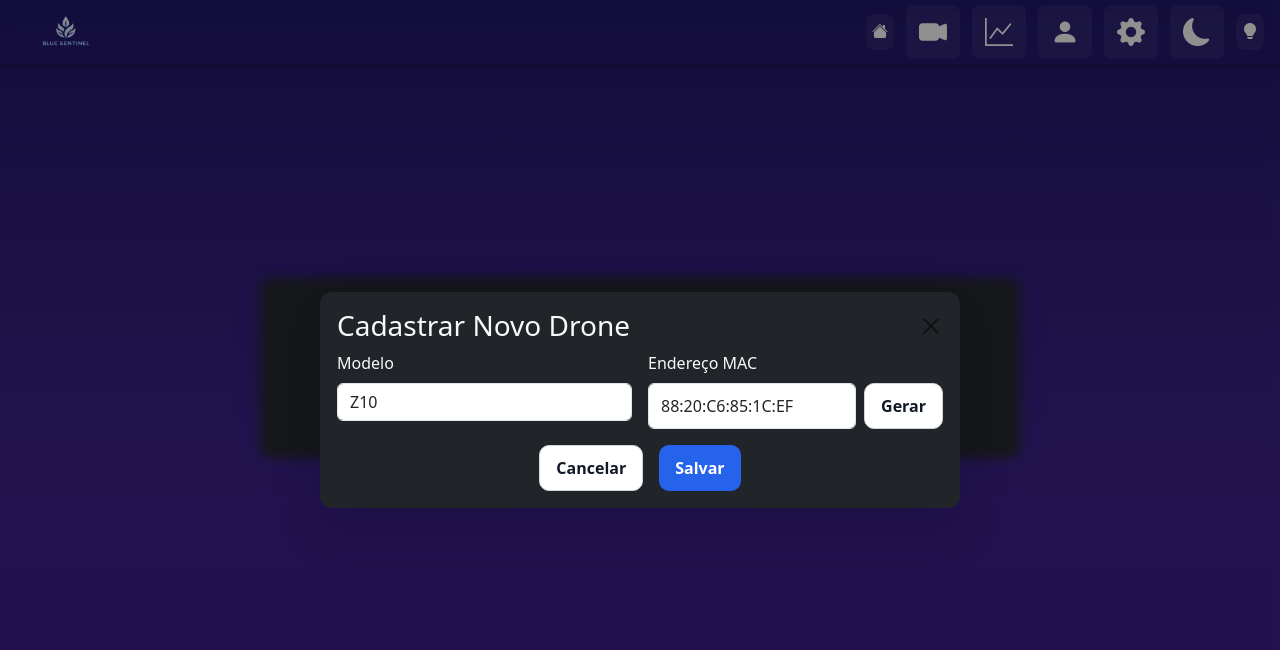
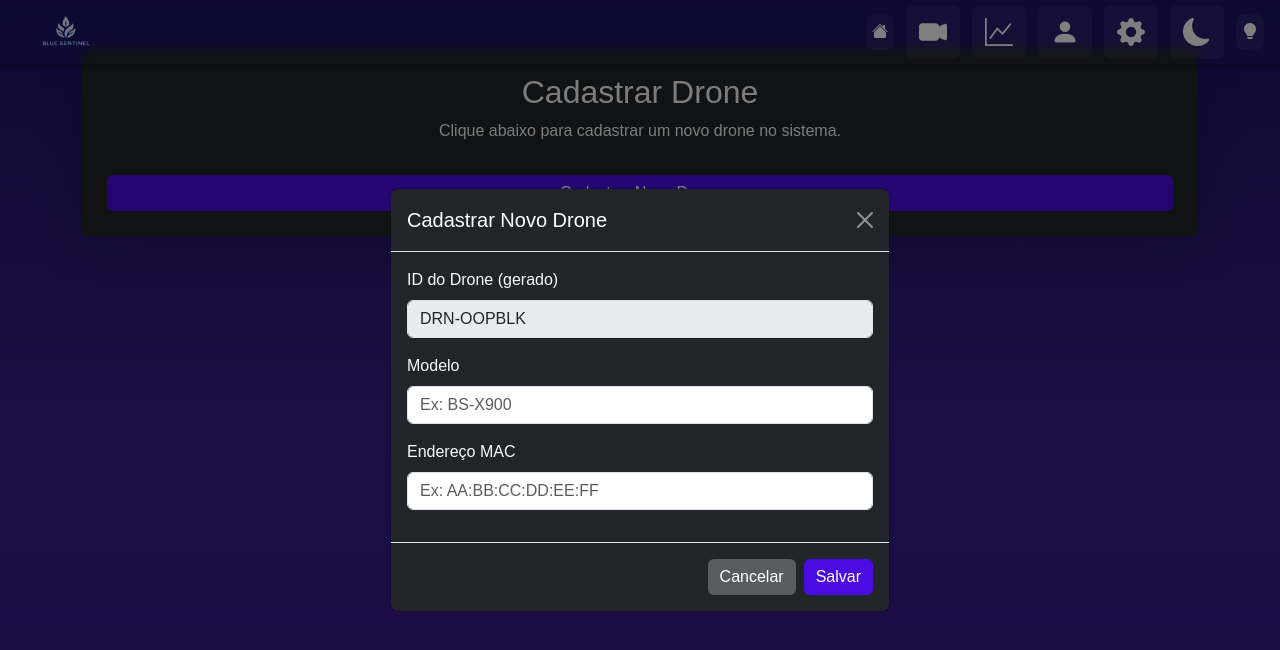
Before and after one commit to Matheus2306/BlueSentinelVite, a React (Vite) app: page /create-drones in a window 1280 px wide. Both pictures are taken after a click on the button "Cadastrar Novo Drone". Shown: the top 650 px of the page. Built offline with nearby package versions, Linux system fonts and the light colour scheme.

Commit message:
feat: implement user fetching functionality in Header and create user service

```diff
--- a/src/components/Header.jsx
+++ b/src/components/Header.jsx
@@ -4,6 +4,7 @@ import { toggleTheme } from "../theme";
 import LogoHeader from "../img/logoHeader.png";
 import { useTranslation } from "react-i18next";
 import { clearToken, token } from "../js/Token";
+import { fetchUser } from "../js/user";
 
 const Header = () => {
   const navigate = useNavigate();
@@ -21,23 +22,10 @@ const Header = () => {
     try {
       setLoadingUser(true);
 
-      const fetchUser = async () => {
-        const response = await fetch(
-          "http://bluesentinal.somee.com/api/Usuarios/me",
-          {
-            method: "GET",
-            headers: {
-              "Content-Type": "application/json",
-              Authorization: token,
-            },
-          }
-        );
-        if (response.ok) {
-          const data = await response.json();
-          setUser(data);
-        }
-      };
-      fetchUser();
+
+      fetchUser().then((data) => {
+        setUser(data);
+      });
     } catch (e) {
       console.error("Failed to fetch user info", e);
     } finally {
--- /dev/null
+++ b/src/js/user.js
@@ -0,0 +1,18 @@
+import { token } from "./Token";
+
+export const fetchUser = async () => {
+        const response = await fetch(
+          "http://bluesentinal.somee.com/api/Usuarios/me",
+          {
+            method: "GET",
+            headers: {
+              "Content-Type": "application/json",
+              Authorization: token,
+            },
+          }
+        );
+        if (response.ok) {
+          const data = await response.json();
+          return data;
+        }
+      };
--- a/src/pages/CreateDrones.jsx
+++ b/src/pages/CreateDrones.jsx
@@ -1,38 +1,25 @@
 import React, { useState } from "react";
 import Header from "../components/Header";
+import { Navigate } from "react-router";
 
 const CreateDrones = () => {
+  // --- Proteção Admin ---
+
+
   const [isOpen, setIsOpen] = useState(false);
   const [droneId, setDroneId] = useState("");
   const [model, setModel] = useState("");
   const [mac, setMac] = useState("");
-  const [linked, setLinked] = useState(false);
 
-  // generators
+  // Gerador de ID
   function generateId() {
     return `DRN-${Date.now().toString(36).slice(-6).toUpperCase()}`;
   }
 
-  function generateMac() {
-    const bytes = Array.from({ length: 6 }, () =>
-      Math.floor(Math.random() * 256)
-    );
-    return bytes
-      .map((b) => b.toString(16).padStart(2, "0"))
-      .join(":")
-      .toUpperCase();
-  }
-
-  function generateModel() {
-    const models = ["X100", "X200", "Z10", "T1", "A7", "M50"];
-    return models[Math.floor(Math.random() * models.length)];
-  }
-
   function initNewDrone() {
     setDroneId(generateId());
-    setModel(generateModel());
-    setMac(generateMac());
-    setLinked(false);
+    setModel("");
+    setMac("");
   }
 
   function openModal() {
@@ -41,7 +28,7 @@ const CreateDrones = () => {
   }
 
   function handleSave() {
-    const payload = { id: droneId, model, mac, linked };
+    const payload = { id: droneId, model, mac, linked: false };
     console.log("Criar drone:", payload);
     setIsOpen(false);
   }
@@ -50,81 +37,83 @@ const CreateDrones = () => {
     <>
       <Header />
 
-      <div className={`create-drone-page ${isOpen ? "modal-open-custom" : ""}`}>
-        <div id="create-drone-card" className="card text-center p-4 bg-dark text-light">
-          <h2 style={{ margin: 0 }}>Cadastrar Drone</h2>
-          <p className="text-light">
-            Clique aqui para cadastrar um novo drone no sistema.
-          </p>
-          <div className="d-flex justify-content-center mt-3">
-            <button onClick={openModal} className="btn btn-primary">
+      {/* Página */}
+      <div className={`container py-5 ${isOpen ? "modal-open-custom" : ""}`}>
+        <div className="card bg-dark text-light text-center p-4 shadow-lg">
+          <h2 className="mb-2">Cadastrar Drone</h2>
+          <p>Clique abaixo para cadastrar um novo drone no sistema.</p>
+          <button className="btn btn-primary mt-3" onClick={openModal}>
             Cadastrar Novo Drone
           </button>
         </div>
       </div>
-      </div>
 
+      {/* Modal */}
       {isOpen && (
         <>
           <div
-            className="modal-backdrop-custom"
+            className="modal-backdrop fade show"
             onClick={() => setIsOpen(false)}
-          />
-          <div className="modal-wrapper d-flex justify-content-center align-items-center">
+          ></div>
+
+          <div className="modal d-block" tabIndex="-1">
+            <div className="modal-dialog modal-dialog-centered">
               <div
-              className="modal-content-custom drone-modal p-3 bg-dark text-light"
+                className="modal-content bg-dark text-light"
                 onClick={(e) => e.stopPropagation()}
               >
-              <div className="d-flex justify-content-between align-items-center mb-2">
-                <h3 style={{ margin: 0 }}>Cadastrar Novo Drone</h3>
+                <div className="modal-header">
+                  <h5 className="modal-title">Cadastrar Novo Drone</h5>
                   <button
-                  className="btn-close"
-                  aria-label="Fechar"
+                    className="btn-close btn-close-white"
                     onClick={() => setIsOpen(false)}
+                  ></button>
+                </div>
+
+                <div className="modal-body">
+                  <div className="mb-3">
+                    <label className="form-label">ID do Drone (gerado)</label>
+                    <input
+                      type="text"
+                      className="form-control"
+                      value={droneId}
+                      disabled
                     />
                   </div>
 
-              <div className="row g-3">
-
-                <div className="col-md-6">
+                  <div className="mb-3">
                     <label className="form-label">Modelo</label>
-                  <div className="d-flex gap-2">
                     <input
                       type="text"
                       className="form-control"
+                      placeholder="Ex: BS-X900"
                       value={model}
                       onChange={(e) => setModel(e.target.value)}
                     />
                   </div>
-                </div>
 
-                <div className="col-md-6">
+                  <div className="mb-3">
                     <label className="form-label">Endereço MAC</label>
-                  <div className="d-flex gap-2">
                     <input
                       type="text"
                       className="form-control"
+                      placeholder="Ex: AA:BB:CC:DD:EE:FF"
                       value={mac}
                       onChange={(e) => setMac(e.target.value)}
+                      autoComplete="off"
                     />
-                    <button
-                      onClick={() => setMac(generateMac())}
-                      className="modal-btn modal-btn-secondary"
-                    >
-                      Gerar
-                    </button>
                   </div>
                 </div>
 
-                <div className="col-12 d-flex justify-content-center gap-3 mt-3">
+                <div className="modal-footer">
                   <button
-                    className="modal-btn modal-btn-secondary"
+                    className="btn btn-secondary"
                     onClick={() => setIsOpen(false)}
                   >
                     Cancelar
                   </button>
                   <button
-                    className="modal-btn modal-btn-primary"
+                    className="btn btn-primary"
                     onClick={handleSave}
                   >
                     Salvar
```
Lines whose indentation alone changed are shown as unchanged.
